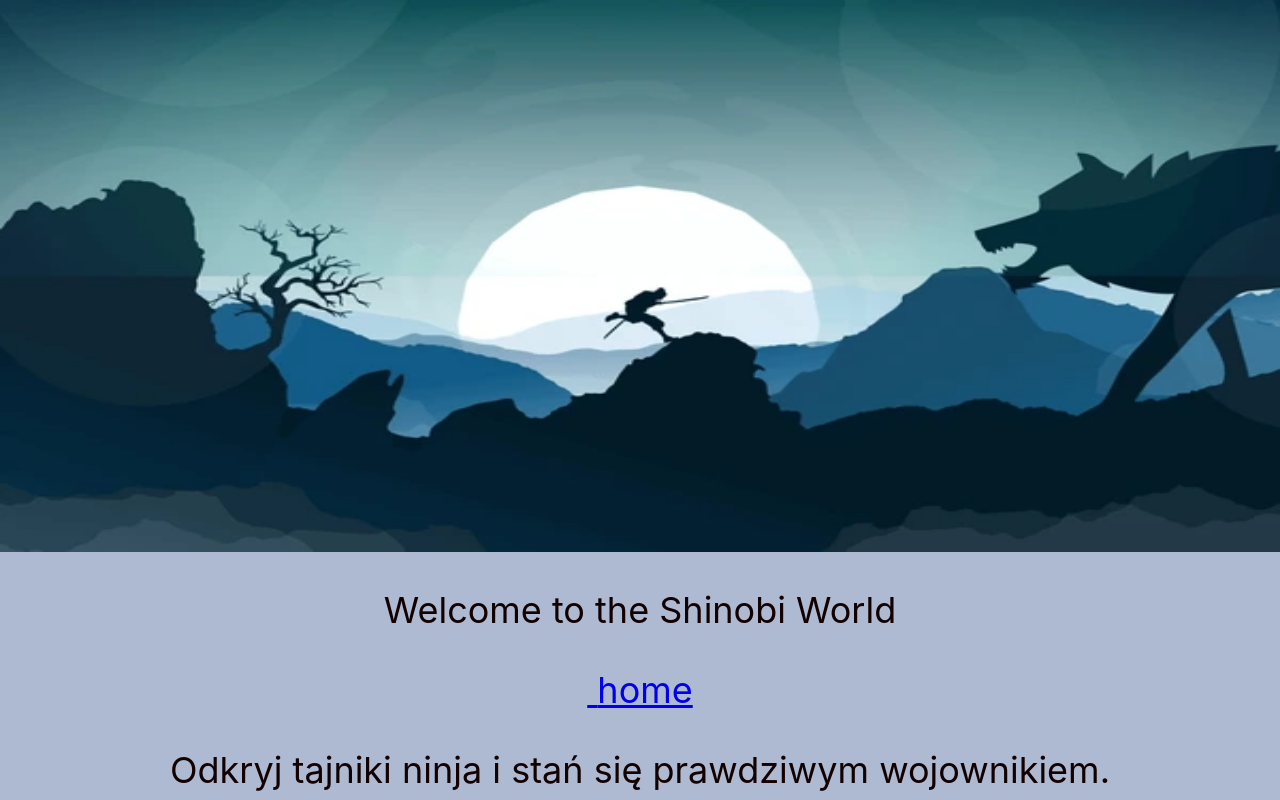
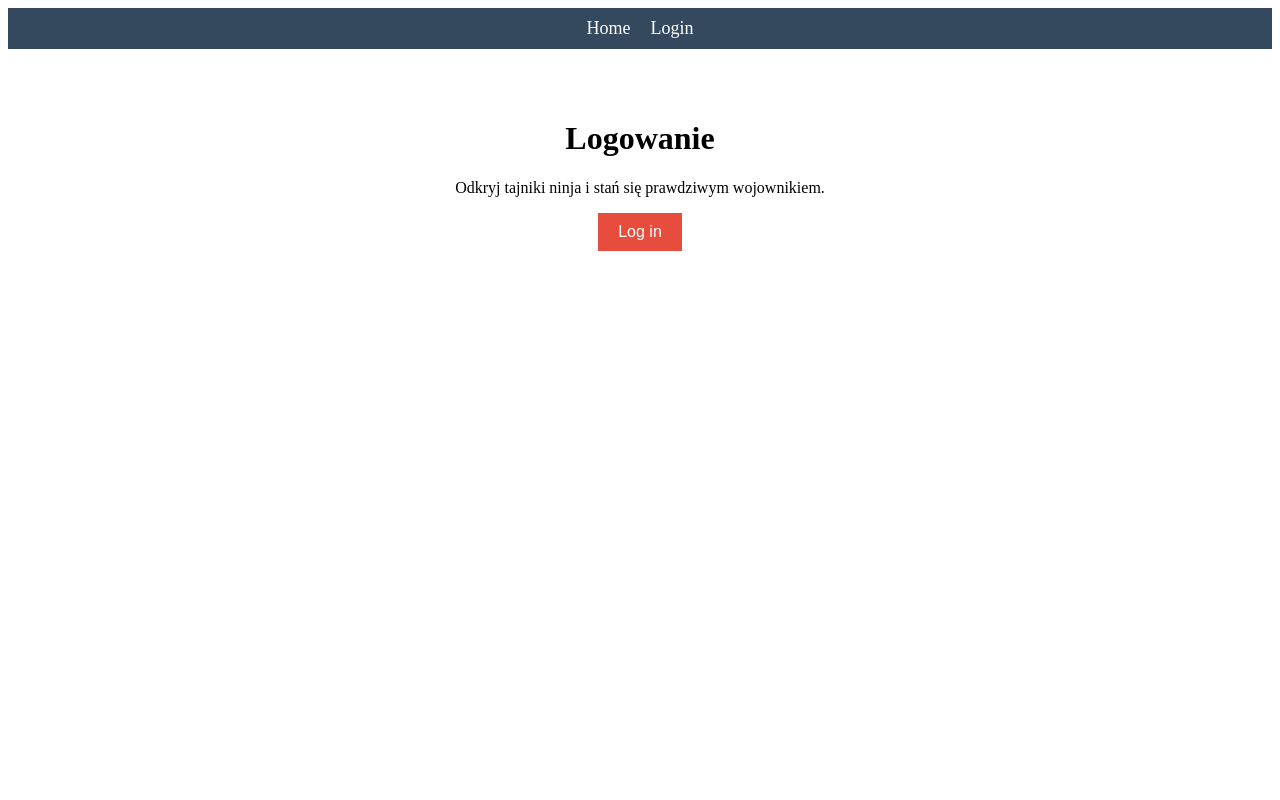
Before and after one commit to Kiluk/RealNinja, a React (Create React App) app: page /login in a window 1280 px wide. Shown: the top 800 px of the page. Built offline with nearby package versions, Linux system fonts and the light colour scheme.

Commit message:
Code optimalization

```diff
--- a/src/App.css
+++ b/src/App.css
@@ -3,21 +3,45 @@
 }
 
 .App-logo {
-  height: 34.5rem;
-  width: 100%;
+  height: 250px;
+  width: auto;
 }
 
 .App-header {
-  background-color: #aebad2;
+  background-color: #2c3e50;
   min-height: 100vh;
   display: flex;
   flex-direction: column;
   align-items: center;
   justify-content: center;
-  font-size: calc(20px + 2vmin);
-  color: rgb(19, 1, 1);
+  font-size: 24px;
+  color: white;
 }
 
-.App-link {
-  color: #6b9ead;
+.navbar {
+  display: flex;
+  justify-content: center;
+  gap: 20px;
+  background-color: #34495e;
+  padding: 10px;
 }
+
+.navbar a {
+  color: white;
+  text-decoration: none;
+  font-size: 18px;
+}
+
+.login-page {
+  text-align: center;
+  padding: 50px;
+}
+
+button {
+  background-color: #e74c3c;
+  color: white;
+  border: none;
+  padding: 10px 20px;
+  cursor: pointer;
+  font-size: 16px;
+}
--- a/src/App.js
+++ b/src/App.js
@@ -1,16 +1,20 @@
-import logo from './shinobi.jpg';
-import './App.css';
-import NavBar from './NavBar';
+import React from "react";
+import { BrowserRouter as Router, Routes, Route } from "react-router-dom";
+import NavBar from "./NavBar";
+import Home from "./Home";
+import Login from "./Login";
 
 function App() {
   return (
+    <Router>
       <div className="App">
-        <header className="App-header" text="Real Ninja">
-          <img src={logo} className="App-logo" alt="logo" />
-          <p>Welcome to the Shinobi World</p>
-          <NavBar />
-        </header>
+        <NavBar />
+        <Routes>
+          <Route path="/" element={<Home />} />
+          <Route path="/login" element={<Login />} />
+        </Routes>
       </div>
+    </Router>
   );
 }
 
--- /dev/null
+++ b/src/Home.js
@@ -0,0 +1,17 @@
+import React from "react";
+import "./App.css";
+import logo from "./shinobi.jpg";
+
+const Home = () => {
+  return (
+    <div className="App">
+      <header className="App-header">
+        <img src={logo} className="App-logo" alt="Shinobi" />
+        <h1>Welcome to the Shinobi World</h1>
+        <p>Trenuj jak prawdziwy ninja i odkryj jego tajemnice.</p>
+      </header>
+    </div>
+  );
+};
+
+export default Home;
--- a/src/Button.js
+++ b/src/LogInButton.js
@@ -1,6 +1,6 @@
 import React from 'react';
 
-function Button(props) {
+function LogInButton(props) {
     return (
       <button onClick={props.onClick}>
         Log in
@@ -8,4 +8,4 @@ function Button(props) {
     );
 }
 
-export default Button;
+export default LogInButton;
--- a/src/Login.js
+++ b/src/Login.js
@@ -1,13 +1,13 @@
 import React from "react";
+import LogInButton from "./LogInButton";
 
 const Login = () => {
   return (
-    <div >
-        <p className="text-gray-600 mt-2">Odkryj tajniki ninja i stań się prawdziwym wojownikiem.</p>
-        <button>
-          Zaloguj się
-        </button>
-      </div>
+    <div className="login-page">
+      <h1>Logowanie</h1>
+      <p>Odkryj tajniki ninja i stań się prawdziwym wojownikiem.</p>
+      <LogInButton />
+    </div>
   );
 };
 
--- a/src/NavBar.js
+++ b/src/NavBar.js
@@ -1,22 +1,13 @@
-import React from 'react';
-import Login from './Login';
-import { BrowserRouter as Router, Route, Routes } from "react-router-dom";
+import React from "react";
+import { Link } from "react-router-dom";
 
 function NavBar() {
-    const pages = ['home','login'];
-    const navLinks = pages.map(page => {
-      return (
-        <Router>
-        <a href={'/' + page}>
-           &nbsp;{page}
-        </a>
-        <Routes>
-          <Route path="/login" element={<Login />} />
-        </Routes>
-        </Router>
-      )
-    });
+  return (
+    <nav className="navbar">
+      <Link to="/">Home</Link>
+      <Link to="/login">Login</Link>
+    </nav>
+  );
+}
 
-    return <nav>{navLinks}</nav>;
-}
 export default NavBar;
--- a/src/index.css
+++ /dev/null
@@ -1,13 +0,0 @@
-body {
-  margin: 0;
-  font-family: -apple-system, BlinkMacSystemFont, 'Segoe UI', 'Roboto', 'Oxygen',
-    'Ubuntu', 'Cantarell', 'Fira Sans', 'Droid Sans', 'Helvetica Neue',
-    sans-serif;
-  -webkit-font-smoothing: antialiased;
-  -moz-osx-font-smoothing: grayscale;
-}
-
-code {
-  font-family: source-code-pro, Menlo, Monaco, Consolas, 'Courier New',
-    monospace;
-}
--- a/src/index.js
+++ b/src/index.js
@@ -1,8 +1,6 @@
 import React from 'react';
 import ReactDOM from 'react-dom/client';
-import './index.css';
 import App from './App';
-import reportWebVitals from './reportWebVitals';
 
 const root = ReactDOM.createRoot(document.getElementById('root'));
 root.render(
@@ -10,8 +8,3 @@ root.render(
     <App />
   </React.StrictMode>
 );
-
-// If you want to start measuring performance in your app, pass a function
-// to log results (for example: reportWebVitals(console.log))
-// or send to an analytics endpoint. Learn more: https://bit.ly/CRA-vitals
-reportWebVitals();
--- a/src/reportWebVitals.js
+++ /dev/null
@@ -1,13 +0,0 @@
-const reportWebVitals = onPerfEntry => {
-  if (onPerfEntry && onPerfEntry instanceof Function) {
-    import('web-vitals').then(({ getCLS, getFID, getFCP, getLCP, getTTFB }) => {
-      getCLS(onPerfEntry);
-      getFID(onPerfEntry);
-      getFCP(onPerfEntry);
-      getLCP(onPerfEntry);
-      getTTFB(onPerfEntry);
-    });
-  }
-};
-
-export default reportWebVitals;
```
